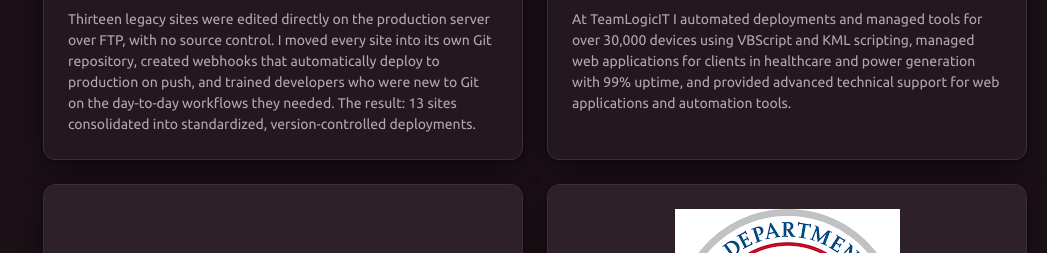
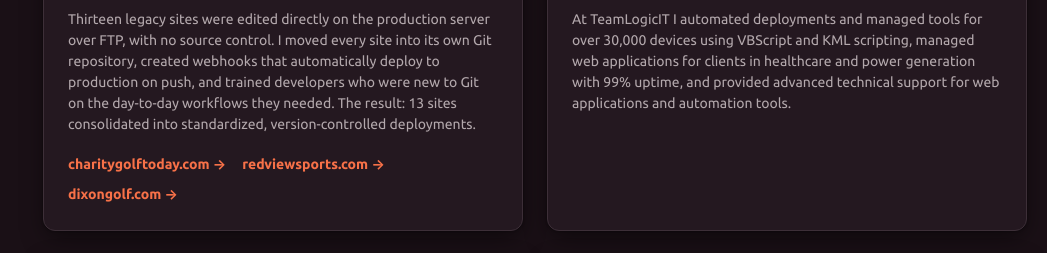
Before and after one commit to quibfiddle/portfolio, an Astro site: page /work in a window 1280 px wide. Shown: the part 2454-2707 px from the top of the page, without its empty margins (233-1280 px from the left). Built offline with nearby package versions, Linux system fonts and the light colour scheme; Astro itself is replaced by a stand-in of ours.

Commit message:
adds links to sites ive built

```diff
--- a/src/pages/work.astro
+++ b/src/pages/work.astro
@@ -112,6 +112,11 @@ const projects = [
     image: null,
     description:
       'Thirteen legacy sites were edited directly on the production server over FTP, with no source control. I moved every site into its own Git repository, created webhooks that automatically deploy to production on push, and trained developers who were new to Git on the day-to-day workflows they needed. The result: 13 sites consolidated into standardized, version-controlled deployments.',
+    links: [
+      { label: 'charitygolftoday.com', url: 'https://charitygolftoday.com/' },
+      { label: 'redviewsports.com', url: 'https://redviewsports.com/golf_900_pro.php' },
+      { label: 'dixongolf.com', url: 'https://www.dixongolf.com/' },
+    ],
   },
   {
     title: '30,000-Device Deployment Automation',
@@ -128,6 +133,12 @@ const projects = [
     image: { src: '/images/soundstrue.webp', width: 310, height: 70, alt: 'Sounds True logo' },
     description:
       'I worked with stakeholders to understand and develop an RPA tool to extract the entire course library from their previous e-learning platform and load it into their current one. With the tool, we performed ETL on over 150 courses, each with 10 to 100 pages and videos. The tool has since been used for similar migrations on other e-learning platforms such as PsychArmor, Functional Movement, and GoLearn.',
+    links: [
+      {
+        label: 'soundstrue.com',
+        url: 'https://www.soundstrue.com/collections/online-courses?configure%5Bfilters%5D=%28NOT%20tags%3ASearchspring-Exclusions%29%20AND%20collections%3Aonline-courses&configure%5BfacetingAfterDistinct%5D=true&configure%5BclickAnalytics%5D=true',
+      },
+    ],
   },
   {
     title: 'DHS Acquisition Program Baseline Cataloging',
@@ -144,6 +155,7 @@ const projects = [
     image: { src: '/images/Market-Deals-HQ-logo.webp', width: 1945, height: 935, alt: 'Off Market Deals HQ logo' },
     description:
       'A web app whose backend I developed, used by realtors on the East Coast to buy and sell fix-and-flip properties. The work involved understanding stakeholder requirements, testing several real estate listing platforms in WordPress, customizing the look and feel of the site, building custom RPA integrations with several CRM platforms to continuously populate the listings, and building robust documentation and test suites for continued client management.',
+    links: [{ label: 'omdhq.com', url: 'https://www.omdhq.com/' }],
   },
   {
     title: 'FISH.tech',
@@ -307,6 +319,22 @@ const projects = [
                 ))}
               </ul>
               <p class="mt-3 flex-1 text-sm text-text-muted">{project.description}</p>
+              {'links' in project && project.links && (
+                <ul class="mt-4 flex flex-wrap gap-x-4 gap-y-1">
+                  {project.links.map((link) => (
+                    <li>
+                      <a
+                        href={link.url}
+                        target="_blank"
+                        rel="noopener"
+                        class="text-sm font-bold text-accent-text transition-colors hover:text-accent-700"
+                      >
+                        {link.label} &rarr;<span class="sr-only"> (opens in new tab)</span>
+                      </a>
+                    </li>
+                  ))}
+                </ul>
+              )}
             </div>
           </article>
         ))}
```
